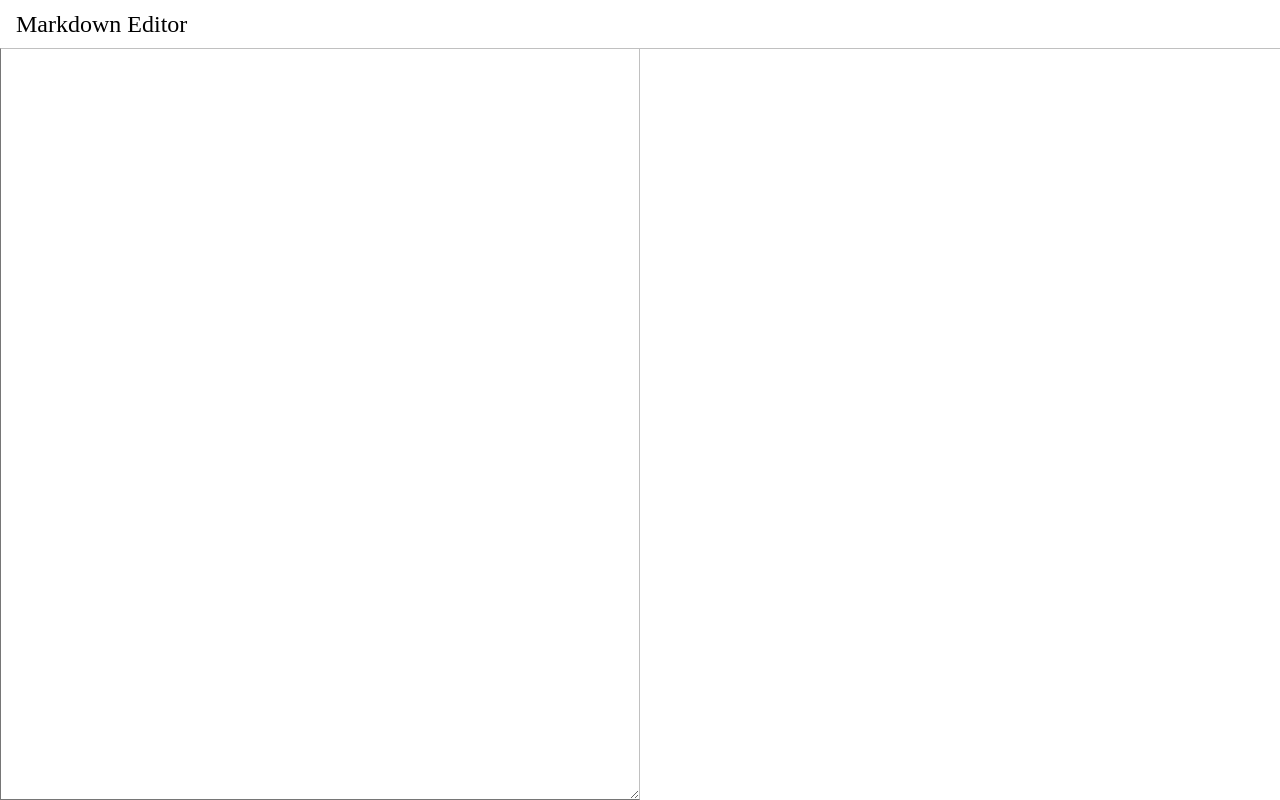
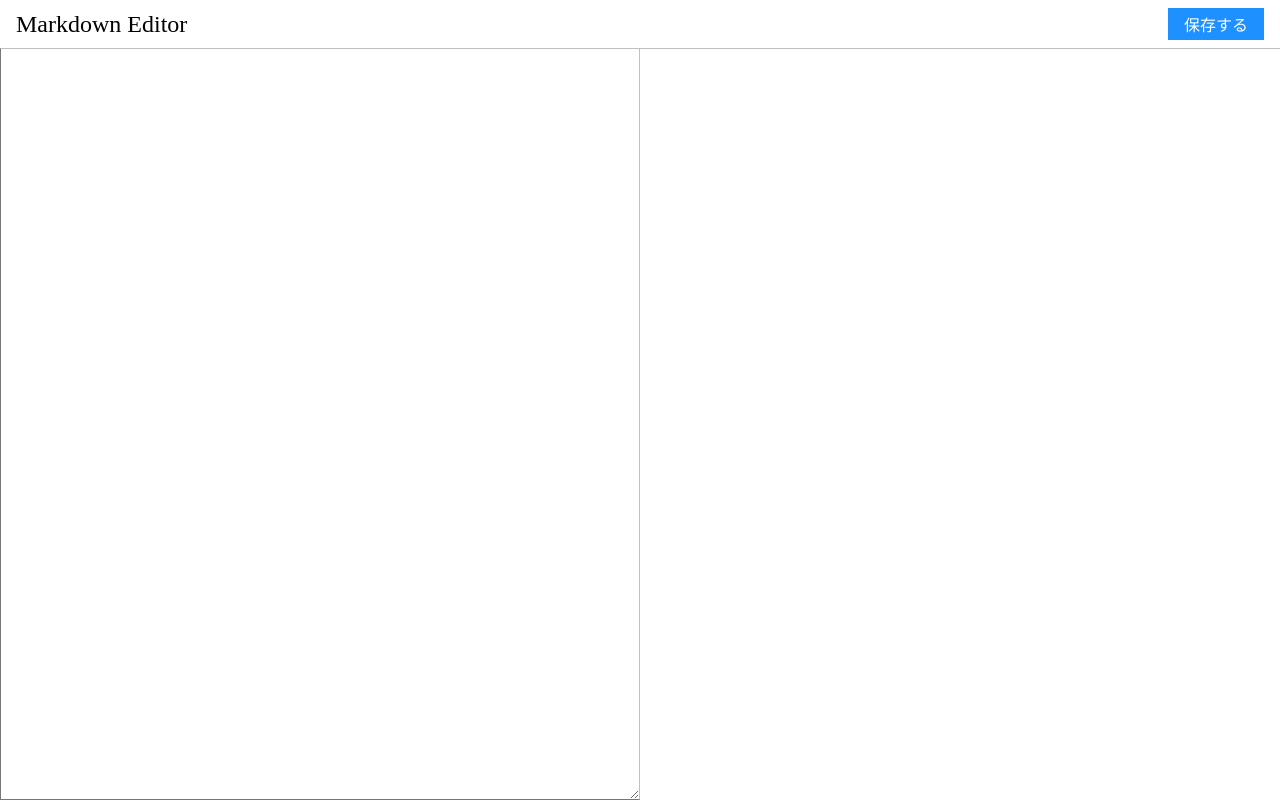
Before and after one commit to hamaa-affix/react-typescript-markdown, a React (Create React App) app: page / in a window 1280 px wide. Built offline with nearby package versions, Linux system fonts and the light colour scheme.

Commit message:
indexDBの導入

```diff
--- a/package.json
+++ b/package.json
@@ -9,6 +9,7 @@
   ],
   "main": "src/index.tsx",
   "dependencies": {
+    "dexie": "3.0.3",
     "react": "17.0.1",
     "react-dom": "17.0.1",
     "react-markdown": "5.0.3",
--- /dev/null
+++ b/src/components/button.tsx
@@ -0,0 +1,26 @@
+import React from "react";
+import styled from "styled-components";
+
+const StyledButton = styled.button`
+  background-color: dodgerblue;
+  border: none;
+  box-shadow: none;
+  color: white;
+  font-size: 1rem;
+  height: 2rem;
+  min-width: 5rem;
+  padding: 0 1rem;
+`;
+
+interface Props {
+  children: string;
+  onCick: () => void;
+}
+
+export const Button: React.FC<Props> = (props) => {
+  return (
+    <>
+      <StyledButton onClick={props.onClick}>{props.children}</StyledButton>
+    </>
+  );
+};
--- /dev/null
+++ b/src/indexddb/memos.ts
@@ -0,0 +1,16 @@
+import Dexie from "dexie";
+
+export interface MemoRecord {
+  datetime: string;
+  title: string;
+  text: string;
+}
+
+const database = new Dexie("markdown-editor");
+database.version(1).stores({ memos: "&datetime" });
+const memos: Dexie.Table<MemoRecord, string> = database.table;
+
+export const putMemo = async (title: string, text: string): Promise<void> => {
+  const datetime = new Date().toISOString();
+  await memos.put({ datetime, title, text });
+};
--- a/src/pages/editor.tsx
+++ b/src/pages/editor.tsx
@@ -2,17 +2,28 @@
 import { useStateWithStorage } from "../hooks/use_state_with_storage";
 import styled from "styled-components";
 import ReactMarkdown from "react-markdown";
+import { putMemo } from "../indexddb/memos";
+import { Button } from "../components/button";
 const StorageKey = "pages/editor:text";
 
 const Header = styled.header`
+  align-content: center;
+  display: flex;
   font-size: 1.5rem;
   height: 2rem;
+  justify-content: space-between;
   left: 0;
   line-height: 2rem;
   padding: 0.5rem 1rem;
   position: fixed;
   right: 0;
   top: 0;
+`;
+
+const HeaderControl = styled.div`
+  height: 2rem;
+  display: flex;
+  align-content: center;
 `;
 
 const Wrapper = styled.div`
@@ -48,9 +59,18 @@
 
 const Editer: React.FC = () => {
   const [text, setText] = useStateWithStorage("", StorageKey);
+
+  const saveMemo = (): void => {
+    putMemo("TITLE", text);
+  };
   return (
     <>
-      <Header>Markdown Editor</Header>
+      <Header>
+        Markdown Editor
+        <HeaderControl>
+          <Button onCick={saveMemo}>保存する</Button>
+        </HeaderControl>
+      </Header>
       <Wrapper>
         <TextArea
           value={text}
```
